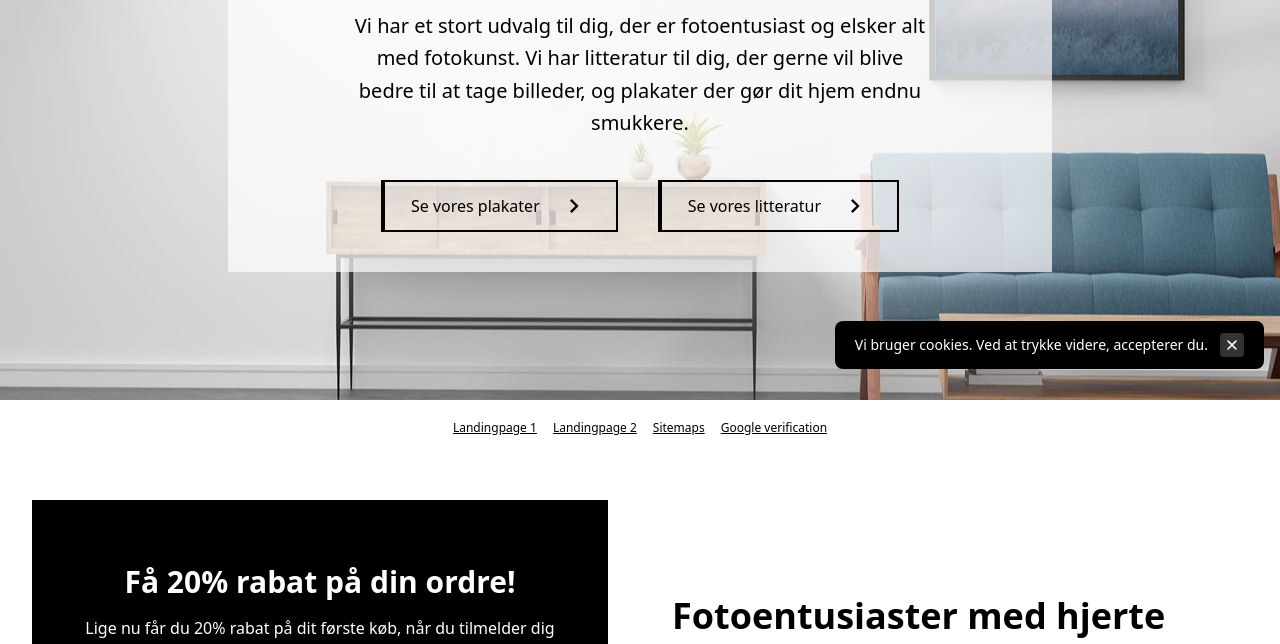
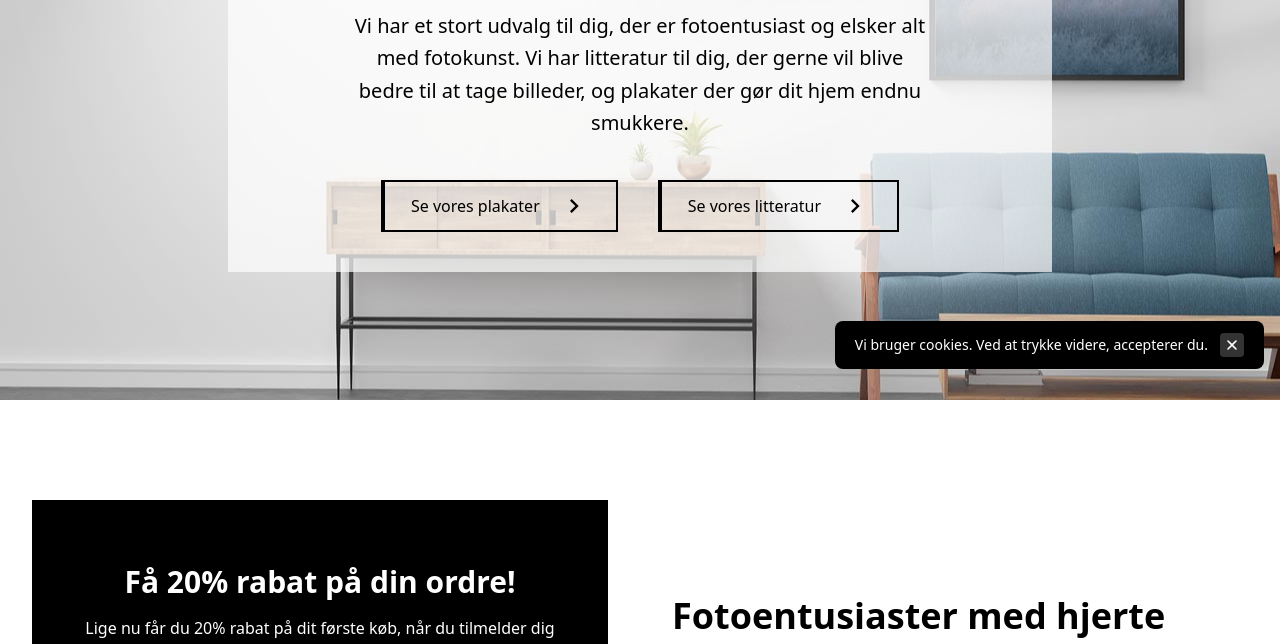
Before and after one commit to maja5099/lunefuldlykke, a website built with Parcel: page src/index.html in a window 1280 px wide. Shown: the part 415-1059 px from the top of the page. Built offline with nearby package versions, Linux system fonts and the light colour scheme.

Commit message:
link made invicible

```diff
--- a/src/index.html
+++ b/src/index.html
@@ -288,21 +288,21 @@
 
     <!-- Content start -->
     <!-- Links start -->
-    <div class="flex justify-center">
+    <div class="flex justify-center text-white">
       <div class="flex justify-center mt-5 gap-4 max-w-sm">
-        <a class="underline hover:text-gray-500 text-black text-xs" href="landingpage_1.html">
+        <a class="underline hover:text-gray-500  text-xs" href="landingpage_1.html">
           Landingpage 1
         </a>
 
-        <a class="underline hover:text-gray-500 text-black text-xs" href="landingpage_2.html">
+        <a class="underline hover:text-gray-500  text-xs" href="landingpage_2.html">
           Landingpage 2
         </a>
 
-        <a class="underline hover:text-gray-500 text-black text-xs" href="sitemap.xml">
+        <a class="underline hover:text-gray-500  text-xs" href="sitemap.xml">
           Sitemaps
         </a>
 
-        <a class="underline hover:text-gray-500 text-black text-xs" href="google8320328ce972fbbc.html">
+        <a class="underline hover:text-gray-500 text-xs" href="google8320328ce972fbbc.html">
           Google verification
         </a>
       </div>
```
